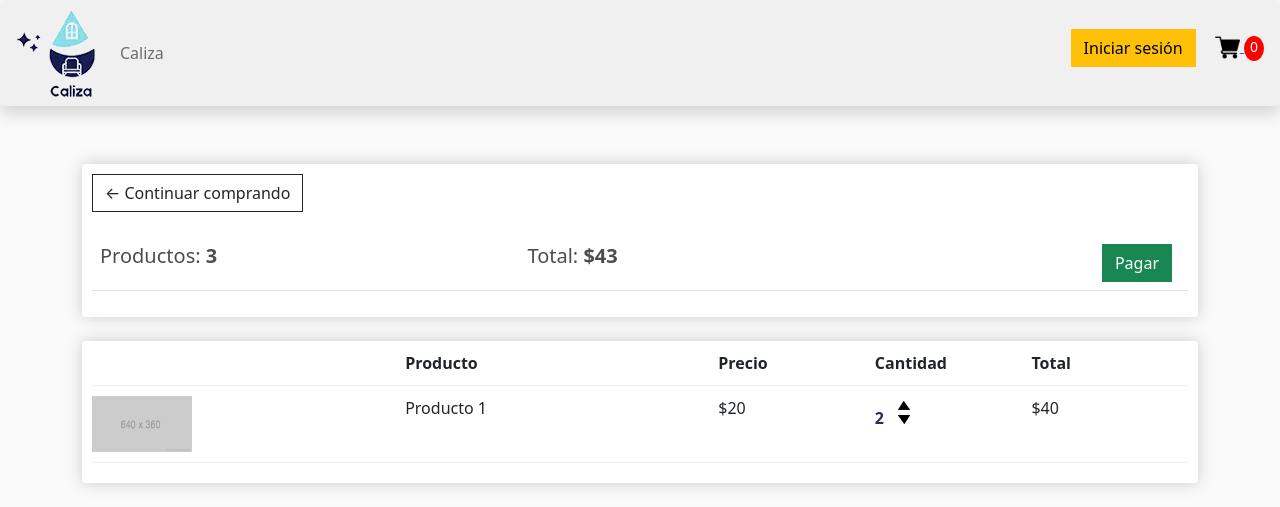
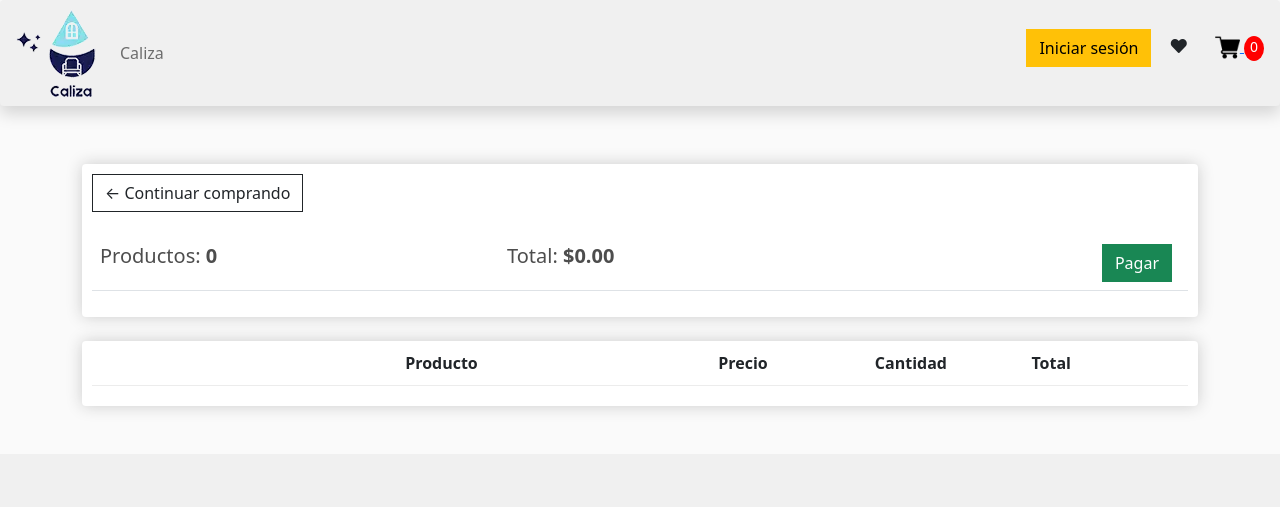
Before and after one commit to daniellobaton/CalizaInfoVI, a Django app: page /cart/ in a window 1280 px wide. Shown: the top 507 px of the page. Run offline with Django 4.2, Linux system fonts and the light colour scheme; lists and menus that the app fills with data are empty; some libraries are stand-ins or nearby versions.

Commit message:
Se implementa la funcionalidad básica del carrito y la página de pago

```diff
--- a/caliza/templates/caliza/cart.html
+++ b/caliza/templates/caliza/cart.html
@@ -11,8 +11,8 @@
 
                 <table class="table">
                     <tr>
-                        <th><h5>Productos: <strong>3</strong></h5></th>
-                        <th><h5>Total: <strong>$43</strong></h5></th>
+                        <th><h5>Productos: <strong>{{order.getCartItems}}</strong></h5></th>
+                        <th><h5>Total: <strong>${{order.getCartTotal|floatformat:2}}</strong></h5></th>
                         <th>
                             <a class="btn btn-success btn-carrito-pagar" href="{% url 'checkout' %}">
                                 Pagar
@@ -32,22 +32,24 @@
                     <div style="flex:1;"><strong>Cantidad</strong></div>
                     <div style="flex:1;"><strong>Total</strong></div>
                 </div>
-
+                {% for item in items %}
                 <div class="cart-row">
                     <div style="flex:2;">
-                            <img class="row-image" src="{% static 'img/placeholder.webp' %}" alt="">
+                            <img class="row-image" src="{{item.product.imageURL}}" alt="">
                     </div>
-                    <div style="flex:2;">Producto 1</div>
-                    <div style="flex:1;">$20</div>
+                    <div style="flex:2;">{{item.product.name}}</div>
+                    <div style="flex:1;">${{item.product.price|floatformat:2}}</div>
                     <div style="flex:1;">
-                        <p class="quantity">2</p>
+                        <p class="quantity">{{item.quantity}}</p>
                         <div class="quantity">
                             <img src="{% static 'img/arrow-up.webp' %}" class="chg-quantity" alt="Flecha arriba">
                             <img src="{% static 'img/arrow-down.webp' %}" class="chg-quantity" alt="Flecha abajo">
                         </div>
                     </div>
-                    <div style="flex:1;">$40</div>
+                    <div style="flex:1;">${{item.getTotal}}</div>
                 </div>
+                {% endfor %}
+
             </div>
         </div>
     </div>
--- a/caliza/templates/caliza/index.html
+++ b/caliza/templates/caliza/index.html
@@ -43,6 +43,7 @@
 
         <div class="form-inline my-2 my-lg-0">
           <a href="#"class="btn btn-warning">Iniciar sesión</a>
+          <i id="cart-icon" class="fas fa-heart"></i>
           <a href="{% url 'cart' %}">
            <img  id="cart-icon" src="{% static 'img/cart.webp' %}">
           </a>
--- a/caliza/templates/caliza/store.html
+++ b/caliza/templates/caliza/store.html
@@ -4,7 +4,7 @@
     <div class="row">
         {% for product in products %}
         <div class="col-lg-4">
-            <img class="thumbnail" src="{% static 'img/placeholder.webp' %}" alt="Placeholder">
+            <img class="thumbnail" src="{{product.imageURL}}" alt="Placeholder">
             <div class="box-element product">
                 <h6><strong>{{product.name}}</strong></h6>
                 <hr>
--- a/caliza/views.py
+++ b/caliza/views.py
@@ -8,9 +8,25 @@ def store(request):
     return render(request, 'caliza/store.html', context)
 
 def cart(request):
-    context = {}
+    if request.user.is_authenticated:
+        customer = request.user.customer
+        order, created = Order.objects.get_or_create(customer = customer, complete = False)
+        items = order.orderitem_set.all()
+    else:
+        items = []
+        order = {'getCartTotal': 0, 'getCartItems': 0}
+
+    context = {'items': items, 'order': order}
     return render(request, 'caliza/cart.html', context)
 
 def checkout(request):
-    context = {}
+    if request.user.is_authenticated:
+        customer = request.user.customer
+        order, created = Order.objects.get_or_create(customer = customer, complete = False)
+        items = order.orderitem_set.all()
+    else:
+        items = []
+        order = {'getCartTotal': 0, 'getCartItems': 0}
+
+    context = {'items': items, 'order': order}
     return render(request, 'caliza/checkout.html', context)
--- a/ecommerce/settings.py
+++ b/ecommerce/settings.py
@@ -117,11 +117,13 @@ USE_TZ = True
 # Static files (CSS, JavaScript, Images)
 # https://docs.djangoproject.com/en/4.0/howto/static-files/
 
-STATIC_URL = 'static/'
+STATIC_URL = '/static/'
 
 STATICFILES_DIRS = [
     os.path.join(BASE_DIR, 'static')
 ]
+
+MEDIA_URL = '/img/'
 
 MEDIA_ROOT = os.path.join(BASE_DIR, 'static/img')
 
--- a/ecommerce/urls.py
+++ b/ecommerce/urls.py
@@ -16,7 +16,11 @@ Including another URLconf
 from django.contrib import admin
 from django.urls import path, include
 
+from django.conf.urls.static import static
+from django.conf import settings
+
 urlpatterns = [
     path('admin/', admin.site.urls),
     path('', include('caliza.urls')),
 ]
+urlpatterns += static(settings.MEDIA_URL, document_root = settings.MEDIA_ROOT)
```
Also changed, not shown: caliza/models.py (+25 -0 lines), caliza/templates/caliza/checkout.html (+8 -7 lines).
